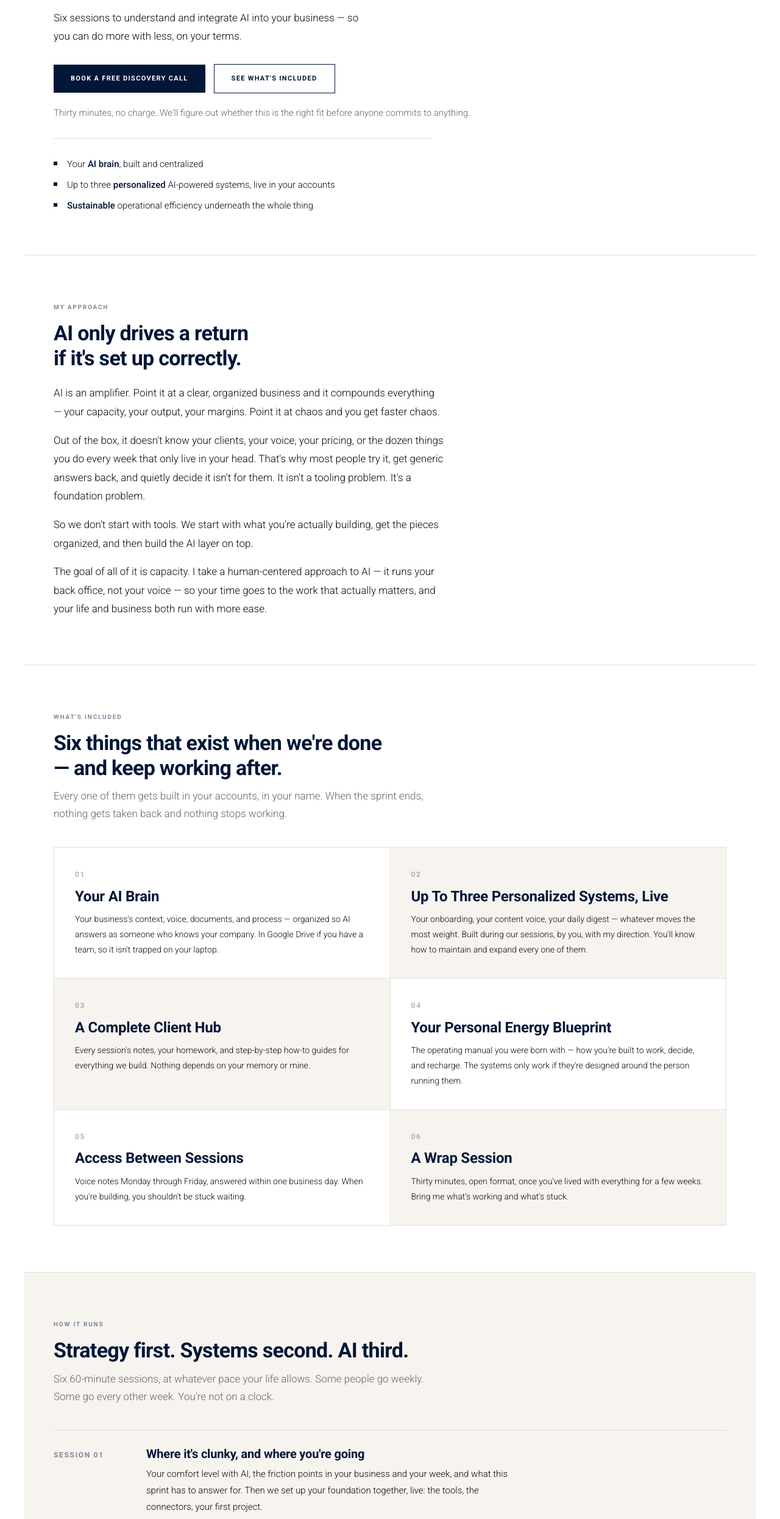
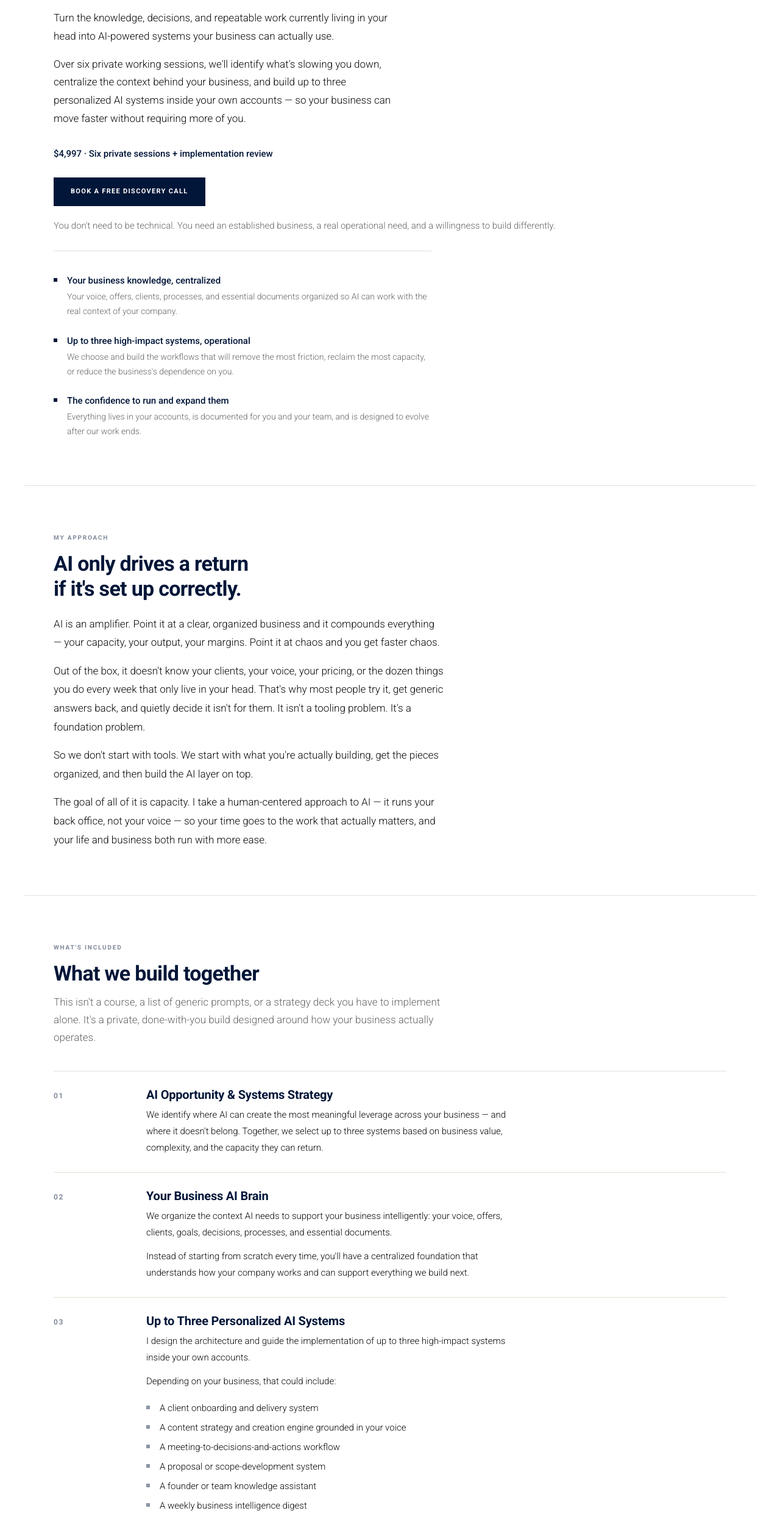
Before and after one commit to nickdestefano2905/dayna-destefano-website, a website: page ai-strategy-and-build-sprint.html in a window 1280 px wide. Shown: the part 306-2797 px from the top of the page at 61% size. Drawn offline with Linux system fonts and the light colour scheme.

Commit message:
Rewrite Sprint page hero, deliverables, and scenarios
Hero: two-paragraph promise, price up front, single CTA, qualification
line, and three title+description proof points replacing thin bullets.

What we build together: reframed from "six things" and expanded from 6
short cards to 7 named deliverables as stacked numbered rows. Adds
"AI Opportunity & Systems Strategy" as a named deliverable and renames
the wrap session to "Implementation Review".

Scenarios: replaces the placeholder testimonials with three persona
scenarios on the navy band. Removes the last lorem ipsum from the site.

Co-Authored-By: Claude Opus 5 <noreply@anthropic.com>

```diff
--- a/ai-strategy-and-build-sprint.html
+++ b/ai-strategy-and-build-sprint.html
@@ -46,7 +46,8 @@ h2.section-headline{font-size:clamp(24px,2.8vw,34px);font-weight:700;color:var(-
 .hero-eyebrow{font-size:11px;font-weight:500;letter-spacing:0.18em;text-transform:uppercase;color:var(--muted);margin-bottom:22px;}
 h1.hero-headline{font-size:clamp(40px,4.5vw,58px);font-weight:700;line-height:1.08;letter-spacing:-0.02em;color:var(--navy);margin-bottom:20px;}
 h1.hero-headline em{font-style:italic;font-weight:300;}
-.hero-subhead{font-size:17px;font-weight:300;line-height:1.75;color:var(--text);margin-bottom:30px;max-width:520px;}
+.hero-subhead{font-size:17px;font-weight:300;line-height:1.75;color:var(--text);margin-bottom:30px;max-width:560px;}
+.hero-price{font-size:15px;font-weight:500;color:var(--navy);margin-bottom:26px;}
 .hero-ctas{display:flex;gap:14px;flex-wrap:wrap;align-items:center;}
 .btn-primary{font-size:11px;font-weight:700;letter-spacing:0.12em;text-transform:uppercase;background:var(--navy);color:white;padding:14px 28px;text-decoration:none;transition:opacity 0.2s;display:inline-block;}
 .btn-primary:hover{opacity:0.85;}
@@ -56,9 +57,11 @@ h1.hero-headline em{font-style:italic;font-weight:300;}
 
 /* SPEC LIST */
 .spec{list-style:none;margin-top:28px;padding-top:24px;border-top:1px solid var(--rule);max-width:620px;}
-.spec li{font-size:15px;font-weight:300;color:var(--text);line-height:1.6;padding:5px 0 5px 22px;position:relative;}
-.spec li::before{content:'';position:absolute;left:0;top:13px;width:6px;height:6px;background:var(--navy);}
+.spec li{font-size:15px;font-weight:300;color:var(--text);line-height:1.6;padding:12px 0 12px 22px;position:relative;}
+.spec li::before{content:'';position:absolute;left:0;top:20px;width:6px;height:6px;background:var(--navy);}
 .spec strong{font-weight:500;color:var(--navy);}
+.spec li strong{display:block;}
+.spec-desc{display:block;font-size:14px;font-weight:300;color:var(--muted);line-height:1.7;margin-top:3px;}
 
 /* CARD GRID */
 .cards-grid{display:grid;grid-template-columns:repeat(2,1fr);gap:1px;background:var(--rule);border:1px solid var(--rule);margin-top:40px;}
@@ -76,6 +79,10 @@ h1.hero-headline em{font-style:italic;font-weight:300;}
 .stage-num{font-size:12px;font-weight:700;color:var(--navy);letter-spacing:0.14em;text-transform:uppercase;opacity:0.5;padding-top:4px;}
 .stage h3{font-size:20px;font-weight:700;color:var(--navy);line-height:1.25;letter-spacing:-0.01em;margin-bottom:7px;}
 .stage p{font-size:15px;font-weight:300;line-height:1.8;color:var(--text);max-width:600px;}
+.stage p + p{margin-top:12px;}
+.stage-list{list-style:none;margin:14px 0 14px 0;max-width:600px;}
+.stage-list li{font-size:15px;font-weight:300;color:var(--text);line-height:1.6;padding:4px 0 4px 22px;position:relative;}
+.stage-list li::before{content:'';position:absolute;left:0;top:12px;width:6px;height:6px;background:var(--navy);opacity:0.45;}
 
 /* BLUSH */
 .blush-section{background:var(--navy);padding:76px 48px;}
@@ -83,6 +90,10 @@ h1.hero-headline em{font-style:italic;font-weight:300;}
 .blush-section h2.section-headline{color:#fff;}
 .blush-inner{max-width:1200px;margin:0 auto;}
 .quotes{display:grid;grid-template-columns:repeat(3,1fr);gap:28px;margin-top:32px;}
+.blush-section .section-intro{color:rgba(255,255,255,0.7);}
+.scenarios{display:grid;grid-template-columns:repeat(3,1fr);gap:36px;margin-top:36px;}
+.scenario h3{font-size:15px;font-weight:700;color:#fff;line-height:1.35;letter-spacing:0.01em;margin-bottom:10px;padding-top:16px;border-top:1px solid rgba(255,255,255,0.25);}
+.scenario p{font-size:14px;font-weight:300;line-height:1.8;color:rgba(255,255,255,0.75);}
 blockquote{font-size:18px;font-weight:300;font-style:italic;color:#fff;border-left:3px solid rgba(255,255,255,0.35);padding-left:24px;line-height:1.6;}
 blockquote cite{display:block;margin-top:14px;font-size:10px;font-weight:700;font-style:normal;letter-spacing:0.14em;text-transform:uppercase;color:#fff;opacity:0.5;}
 
@@ -121,6 +132,7 @@ footer{background:var(--navy);padding:40px 48px;}
 @media(max-width:900px){
   .cards-grid{grid-template-columns:1fr;}
   .quotes{grid-template-columns:1fr;}
+  .scenarios{grid-template-columns:1fr;gap:28px;}
   .session-grid{grid-template-columns:1fr;gap:32px;}
 }
 @media(max-width:768px){
@@ -153,16 +165,17 @@ footer{background:var(--navy);padding:40px 48px;}
 <section class="hero">
   <p class="hero-eyebrow">Work With Me &middot; 1:1</p>
   <h1 class="hero-headline">The AI Strategy<br>&amp; <em>Build</em> Sprint</h1>
-  <p class="hero-subhead">Six sessions to understand and integrate AI into your business — so you can do more with less, on your terms.</p>
+  <p class="hero-subhead" style="margin-bottom:16px;">Turn the knowledge, decisions, and repeatable work currently living in your head into AI-powered systems your business can actually use.</p>
+  <p class="hero-subhead">Over six private working sessions, we'll identify what's slowing you down, centralize the context behind your business, and build up to three personalized AI systems inside your own accounts &mdash; so your business can move faster without requiring more of you.</p>
+  <p class="hero-price">$4,997 &middot; Six private sessions + implementation review</p>
   <div class="hero-ctas">
     <a href="https://calendar.app.google/7MxPBZzeYbkddVJt5" class="btn-primary">Book A Free Discovery Call</a>
-    <a href="#included" class="btn-secondary">See What's Included</a>
   </div>
-  <p class="undercta">Thirty minutes, no charge. We'll figure out whether this is the right fit before anyone commits to anything.</p>
+  <p class="undercta">You don't need to be technical. You need an established business, a real operational need, and a willingness to build differently.</p>
   <ul class="spec">
-    <li>Your <strong>AI brain</strong>, built and centralized</li>
-    <li>Up to three <strong>personalized</strong> AI-powered systems, live in your accounts</li>
-    <li><strong>Sustainable</strong> operational efficiency underneath the whole thing</li>
+    <li><strong>Your business knowledge, centralized</strong><span class="spec-desc">Your voice, offers, clients, processes, and essential documents organized so AI can work with the real context of your company.</span></li>
+    <li><strong>Up to three high-impact systems, operational</strong><span class="spec-desc">We choose and build the workflows that will remove the most friction, reclaim the most capacity, or reduce the business's dependence on you.</span></li>
+    <li><strong>The confidence to run and expand them</strong><span class="spec-desc">Everything lives in your accounts, is documented for you and your team, and is designed to evolve after our work ends.</span></li>
   </ul>
 </section>
 
@@ -181,38 +194,69 @@ footer{background:var(--navy);padding:40px 48px;}
 <!-- INCLUDED -->
 <section class="section" id="included" style="background:var(--white);border-top:1px solid var(--rule);">
   <p class="section-eyebrow">What's Included</p>
-  <h2 class="section-headline">Six things that exist when we're done<br>&mdash; and keep working after.</h2>
-  <p class="section-intro">Every one of them gets built in your accounts, in your name. When the sprint ends, nothing gets taken back and nothing stops working.</p>
-  <div class="cards-grid">
-    <div class="card">
-      <span class="card-number">01</span>
-      <h3 class="card-title">Your AI Brain</h3>
-      <p class="card-desc">Your business's context, voice, documents, and process — organized so AI answers as someone who knows your company. In Google Drive if you have a team, so it isn't trapped on your laptop.</p>
+  <h2 class="section-headline">What we build together</h2>
+  <p class="section-intro">This isn't a course, a list of generic prompts, or a strategy deck you have to implement alone. It's a private, done-with-you build designed around how your business actually operates.</p>
+  <div class="stages">
+    <div class="stage">
+      <span class="stage-num">01</span>
+      <div>
+        <h3>AI Opportunity &amp; Systems Strategy</h3>
+        <p>We identify where AI can create the most meaningful leverage across your business &mdash; and where it doesn't belong. Together, we select up to three systems based on business value, complexity, and the capacity they can return.</p>
+      </div>
     </div>
-    <div class="card card-alt">
-      <span class="card-number">02</span>
-      <h3 class="card-title">Up To Three Personalized Systems, Live</h3>
-      <p class="card-desc">Your onboarding, your content voice, your daily digest — whatever moves the most weight. Built during our sessions, by you, with my direction. You'll know how to maintain and expand every one of them.</p>
+    <div class="stage">
+      <span class="stage-num">02</span>
+      <div>
+        <h3>Your Business AI Brain</h3>
+        <p>We organize the context AI needs to support your business intelligently: your voice, offers, clients, goals, decisions, processes, and essential documents.</p>
+        <p>Instead of starting from scratch every time, you'll have a centralized foundation that understands how your company works and can support everything we build next.</p>
+      </div>
     </div>
-    <div class="card card-alt">
-      <span class="card-number">03</span>
-      <h3 class="card-title">A Complete Client Hub</h3>
-      <p class="card-desc">Every session's notes, your homework, and step-by-step how-to guides for everything we build. Nothing depends on your memory or mine.</p>
+    <div class="stage">
+      <span class="stage-num">03</span>
+      <div>
+        <h3>Up to Three Personalized AI Systems</h3>
+        <p>I design the architecture and guide the implementation of up to three high-impact systems inside your own accounts.</p>
+        <p>Depending on your business, that could include:</p>
+        <ul class="stage-list">
+          <li>A client onboarding and delivery system</li>
+          <li>A content strategy and creation engine grounded in your voice</li>
+          <li>A meeting-to-decisions-and-actions workflow</li>
+          <li>A proposal or scope-development system</li>
+          <li>A founder or team knowledge assistant</li>
+          <li>A weekly business intelligence digest</li>
+          <li>A customer-research and insight system</li>
+        </ul>
+        <p>We define what constitutes each system before the build begins, so the scope and intended outcome are clear.</p>
+      </div>
     </div>
-    <div class="card">
-      <span class="card-number">04</span>
-      <h3 class="card-title">Your Personal Energy Blueprint</h3>
-      <p class="card-desc">The operating manual you were born with — how you're built to work, decide, and recharge. The systems only work if they're designed around the person running them.</p>
+    <div class="stage">
+      <span class="stage-num">04</span>
+      <div>
+        <h3>Your Client Hub and Implementation Guides</h3>
+        <p>You'll receive a centralized hub containing session notes, decisions, recordings or recaps, and step-by-step instructions for every system we create &mdash; so nothing depends on memory and your team can adopt the work with you.</p>
+      </div>
     </div>
-    <div class="card">
-      <span class="card-number">05</span>
-      <h3 class="card-title">Access Between Sessions</h3>
-      <p class="card-desc">Voice notes Monday through Friday, answered within one business day. When you're building, you shouldn't be stuck waiting.</p>
+    <div class="stage">
+      <span class="stage-num">05</span>
+      <div>
+        <h3>Support Between Sessions</h3>
+        <p>You'll have weekday voice-note access to me throughout the active Sprint, with responses within one business day. Use it to troubleshoot, pressure-test decisions, and keep the implementation moving between sessions.</p>
+      </div>
     </div>
-    <div class="card card-alt">
-      <span class="card-number">06</span>
-      <h3 class="card-title">A Wrap Session</h3>
-      <p class="card-desc">Thirty minutes, open format, once you've lived with everything for a few weeks. Bring me what's working and what's stuck.</p>
+    <div class="stage">
+      <span class="stage-num">06</span>
+      <div>
+        <h3>Personal Energy Blueprint</h3>
+        <p>Your systems need to work for the person actually running the business. Your Personal Energy Blueprint helps us account for how you naturally process information, make decisions, create, lead, and recharge &mdash; so we don't build a technically impressive system you won't want to use.</p>
+      </div>
+    </div>
+    <div class="stage">
+      <span class="stage-num">07</span>
+      <div>
+        <h3>Implementation Review</h3>
+        <p>Thirty days after the final build session, we'll meet for a 30-minute review to evaluate what's being used, resolve what's stuck, and identify the next opportunity for your business.</p>
+      </div>
     </div>
   </div>
 </section>
@@ -257,18 +301,22 @@ footer{background:var(--navy);padding:40px 48px;}
 <!-- TESTIMONIALS -->
 <section class="blush-section">
   <div class="blush-inner">
-    <p class="section-eyebrow">In Their Words</p>
-    <h2 class="section-headline">From people who've built it.</h2>
-    <div class="quotes">
-      <blockquote>Lorem ipsum dolor sit amet, consectetur adipiscing elit. Sed do eiusmod tempor incididunt ut labore et dolore magna aliqua.
-        <cite>Client One &mdash; Business Type</cite>
-      </blockquote>
-      <blockquote>Ut enim ad minim veniam, quis nostrud exercitation ullamco laboris nisi ut aliquip ex ea commodo consequat duis aute.
-        <cite>Client Two &mdash; Business Type</cite>
-      </blockquote>
-      <blockquote>Excepteur sint occaecat cupidatat non proident, sunt in culpa qui officia deserunt mollit anim id est laborum.
-        <cite>Client Three &mdash; Business Type</cite>
-      </blockquote>
+    <p class="section-eyebrow">What This Could Look Like</p>
+    <h2 class="section-headline">What your Sprint could unlock</h2>
+    <p class="section-intro">Every Sprint is customized, but the work might look like:</p>
+    <div class="scenarios">
+      <div class="scenario">
+        <h3>For a consultant or advisor</h3>
+        <p>We centralize her methodology, offers, voice, and client process, then build systems for proposal development, client onboarding, and content creation. She spends less time recreating work and can deliver a more consistent client experience.</p>
+      </div>
+      <div class="scenario">
+        <h3>For an agency or service-business founder</h3>
+        <p>We extract the knowledge her team repeatedly needs from her, build a centralized business assistant, and create systems for meeting follow-up and client reporting. Her team can move without waiting for her to answer every question.</p>
+      </div>
+      <div class="scenario">
+        <h3>For a founder building a personal brand</h3>
+        <p>We capture her ideas, stories, positioning, and voice, then build a system that turns raw thoughts into structured content across channels &mdash; without outsourcing the point of view that makes the work hers.</p>
+      </div>
     </div>
   </div>
 </section>
```
